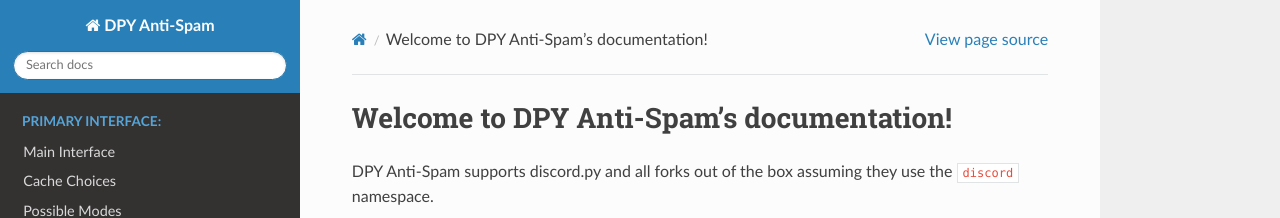
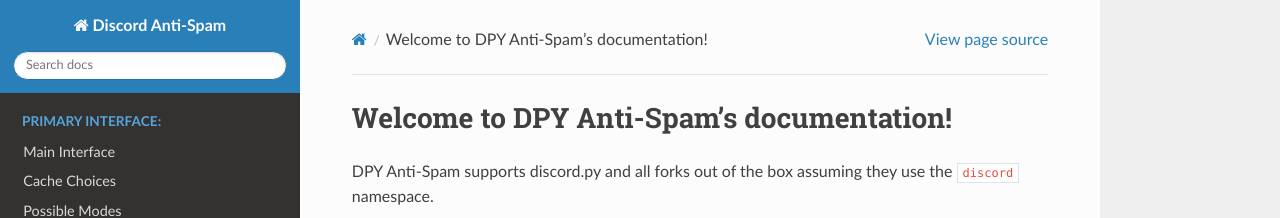
Before and after one commit to Skelmis/Discord-Anti-Spam, a Sphinx documentation site: the page built from docs/index.rst, in a window 1280 px wide. Shown: the top 218 px of the page. Built offline with Sphinx 7.4.7 and the Read the Docs theme 2.0.0, drawn with Linux system fonts in a browser that asks for light colours.

Commit message:
Update docs project name

```diff
--- a/docs/conf.py
+++ b/docs/conf.py
@@ -20,7 +20,7 @@
 
 # -- Project information -----------------------------------------------------
 
-project = "DPY Anti-Spam"
+project = "Discord Anti-Spam"
 copyright = "2022, Skelmis"
 author = "Skelmis"
 
```
